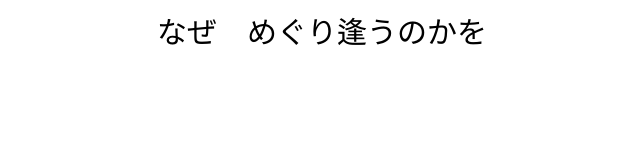
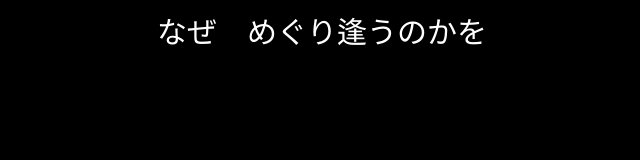
Before and after one commit to yuki-untitled/enPiT2024_LiveLyrics, a website: page audience.html in a window 1280 px wide. Shown: the whole page, without its empty margins (318-958 px from the left). Drawn offline with Linux system fonts and the light colour scheme.

Commit message:
修正しました

```diff
--- a/audience.html
+++ b/audience.html
@@ -4,6 +4,39 @@
     <head>
       <meta charset="UTF-8" />
       <title>一文ずつ表示する</title>
+      <style>
+        body {
+          background-color: #000; /* 背景色を黒に */
+          color: white; /* テキストの色を白に設定 */
+          text-align: center; /* 中央揃え */
+        }
+
+        #lyricsdata {
+          font-size: 30px; /* フォントサイズを設定 */
+          white-space: nowrap; /* テキストが折り返されないように */
+          overflow: hidden; /* はみ出た部分は隠す */
+          width: 100%; /* 幅を100%に設定 */
+          position: relative; /* アニメーションのために相対位置を指定 */
+        }
+
+        .letter {
+          display: inline-block; /* 各文字をブロック要素として扱う */
+          opacity: 0; /* 初期状態は透明 */
+          transform: translateX(-20px); /* 左から出現するように */
+          animation: fadeIn 0.5s forwards; /* フェードインアニメーション */
+        }
+
+        @keyframes fadeIn {
+          0% {
+            opacity: 0;
+            transform: translateX(-20px);
+          }
+          100% {
+            opacity: 1;
+            transform: translateX(0);
+          }
+        }
+      </style>
     </head>
     <body>
       <div id="lyricsdata">読み込み中...</div>
@@ -25,21 +58,27 @@
             // 改行コードでテキストを分割し、配列に格納
             lines = data.split("\n");
 
-            // 5秒ごとに一文ずつ表示する
+            // 3秒ごとに一文ずつ表示する
             setInterval(() => {
               if (currentLine < lines.length) {
                 // 既に表示された内容に追加する
-                //一文字ずつに分割
-                document.getElementById("lyricsdata").innerHTML = "";
+                document.getElementById("lyricsdata").innerHTML = ""; // 内容をクリア
                 let nowChar = 0;
                 const words = lines[currentLine].split("");
-                setInterval(() => {
-                  if (nowChar < words.length) {
-                    document.getElementById("lyricsdata").innerHTML +=
-                      words[nowChar];
-                    nowChar++;
-                  }
-                }, 100);
+
+                // 各文字にアニメーションを適用
+                words.forEach((char) => {
+                  const span = document.createElement("span");
+                  span.classList.add("letter"); // クラスを追加
+                  span.textContent = char;
+                  document.getElementById("lyricsdata").appendChild(span);
+
+                  // アニメーションの遅延を設定
+                  setTimeout(() => {
+                    span.style.opacity = 1; // フェードインさせる
+                  }, nowChar * 100); // 文字ごとに遅延を設ける
+                  nowChar++;
+                });
 
                 currentLine++;
               } else {
@@ -57,8 +96,3 @@
     </body>
   </html>
 </center>
-<style>
-  #lyricsdata {
-    font-size: 30px;
-  }
-</style>
```
